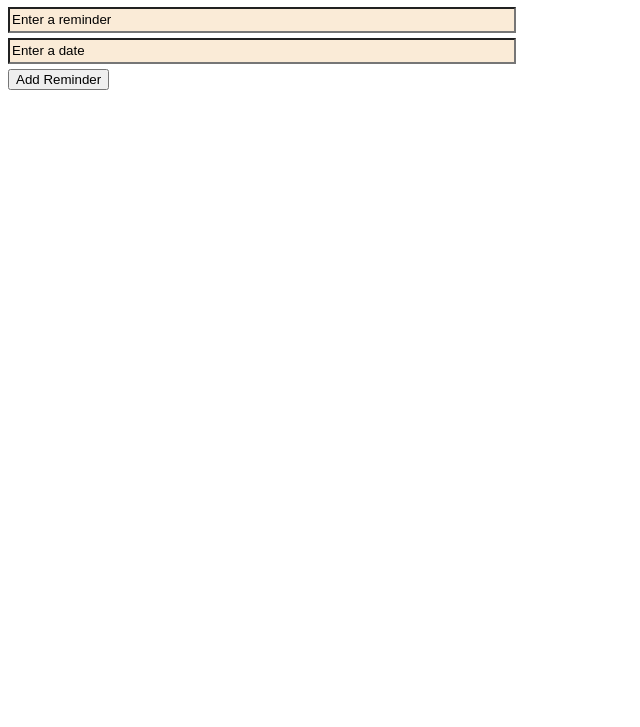
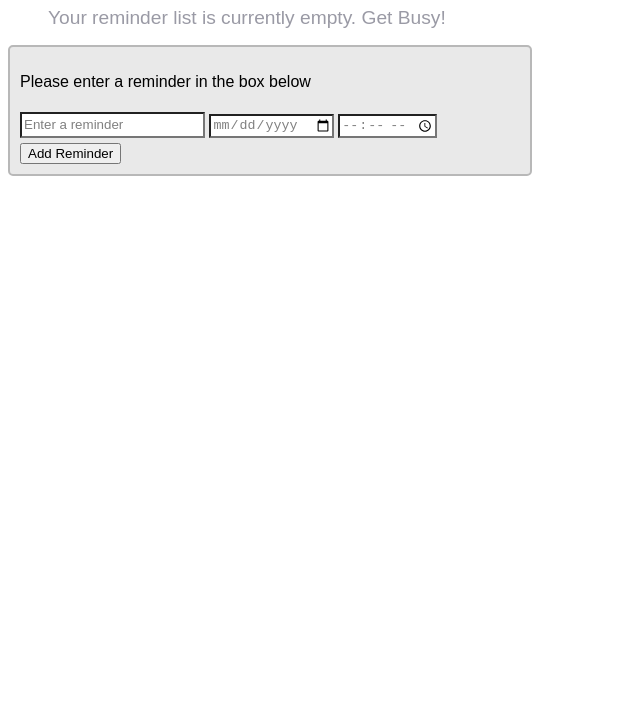
Before and after one commit to manicrichey/reminder-app, a plain HTML site: page index.html in a window 1280 px wide. Shown: the part 73-800 px from the top of the page, without its empty margins (0-640 px from the left). Drawn offline with Linux system fonts and the light colour scheme.

Commit message:
some styling and placeholder text added

```diff
--- a/app.css
+++ b/app.css
@@ -1,3 +1,7 @@
+body {
+    font-family: sans-serif;
+}
+
 ul li{
     list-style: none;
     color: rgb(154, 154, 165);
@@ -6,9 +10,18 @@ ul li{
 }
 
 input {
-    background-color: antiquewhite;
+    background-color: rgb(255, 255, 255);
     height: 20px;
+    /* width: 500px; */
+    /*display: block; */
+    margin: 5px 0px 5px 0px;
+    color: gray;
+}
+
+#inputholder {
+    border: solid 2px rgb(184, 184, 184);
+    border-radius: 5px;
     width: 500px;
-    display: block;
-    margin: 5px 0px 5px 0px;
+    padding: 10px;
+    background-color: rgb(233, 233, 233);
 }
--- a/app.js
+++ b/app.js
@@ -1,4 +1,5 @@
 var test = document.querySelectorAll('input');
+
 
 var buttonhook = document.querySelector('#enterdata');
 var placeholder = document.querySelector('#placeholder');
@@ -9,6 +10,7 @@ var todolist = [];
 function reminderObject(reminderText, reminderDate){
     this.reminder = reminderText;
     this.date = reminderDate;
+    this.timestamp = Date.now();
     };
 
 //reminder:test[0].value, date:test[1].value
@@ -18,6 +20,8 @@ function getReminderValues(){
 
     // CAll function to add list items to the DOM
     placeholder.innerHTML = addlistelement();
+    test[0].value = "Add another item";
+    console.log(todolist);
 }
 
 //Add items to the DOM
@@ -29,8 +33,13 @@ function addlistelement(){
 
     return myarray.join(" ");
 
+
 }
 
 
 //Event listener for 'submit' button
 buttonhook.addEventListener('click', getReminderValues,false);
+test[0].addEventListener('focus', function(){
+    console.log("in focus");
+    test[0].value = " ";
+})
--- a/index.html
+++ b/index.html
@@ -10,11 +10,15 @@
 </head>
 <body>
     <h1>Reminder App</h1>
-    <ul id="placeholder"></ul>
+    <ul id="placeholder"><li>Your reminder list is currently empty. Get Busy!</li></ul>
+    <div id="inputholder">
+        <p>Please enter a reminder in the box below</p>
+        <input type="text" name="reminder"  value="Enter a reminder">
+        <input id="date" type="date">
+        <input id="time" type="time">
+        <button id="enterdata">Add Reminder</button>
+    </div>
 
-        <input type="text" name="reminder" value="Enter a reminder">
-        <input type="text" name="dueDate" value="Enter a date">
-        <button id="enterdata">Add Reminder</button>
 
     <script src="app.js"></script>
 </body>
```
